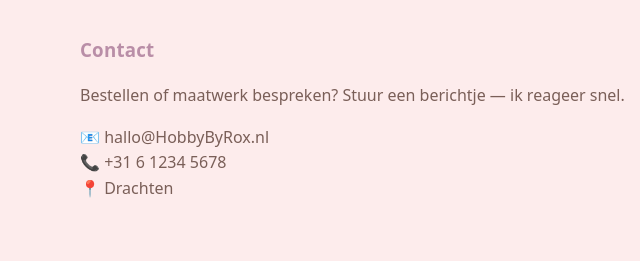
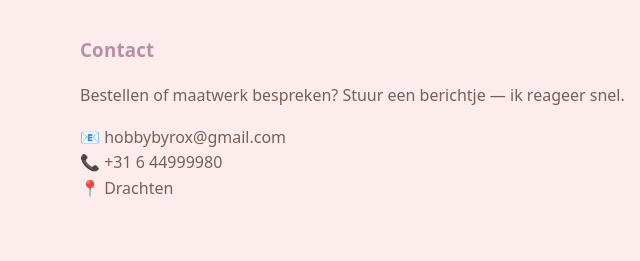
Before and after one commit to gyatboy19/hobbybyrox1.0, a plain HTML site: page index.html in a window 1280 px wide. Shown: the part 4100-4361 px from the top of the page, 0-640 px from the left. Drawn offline with Linux system fonts and the light colour scheme.

Commit message:
Update index.html

```diff
--- a/index.html
+++ b/index.html
@@ -116,8 +116,8 @@
         <h3 style="margin-top:0">Contact</h3>
         <p class="lead">Bestellen of maatwerk bespreken? Stuur een berichtje — ik reageer snel.</p>
         <ul style="list-style:none; padding:0; margin: 10px 0 0; color:var(--muted)">
-          <li>📧 <a href="mailto:hallo@HobbyByRox.nl">hallo@HobbyByRox.nl</a></li>
-          <li>📞 <a href="tel:+31612345678">+31 6 1234 5678</a></li>
+          <li>📧 <a href="mailto:hallo@HobbyByRox.nl">hobbybyrox@gmail.com</a></li>
+          <li>📞 <a href="tel:+31612345678">+31 6 44999980</a></li>
           <li>📍 Drachten</li>
         </ul>
       </div>
```
